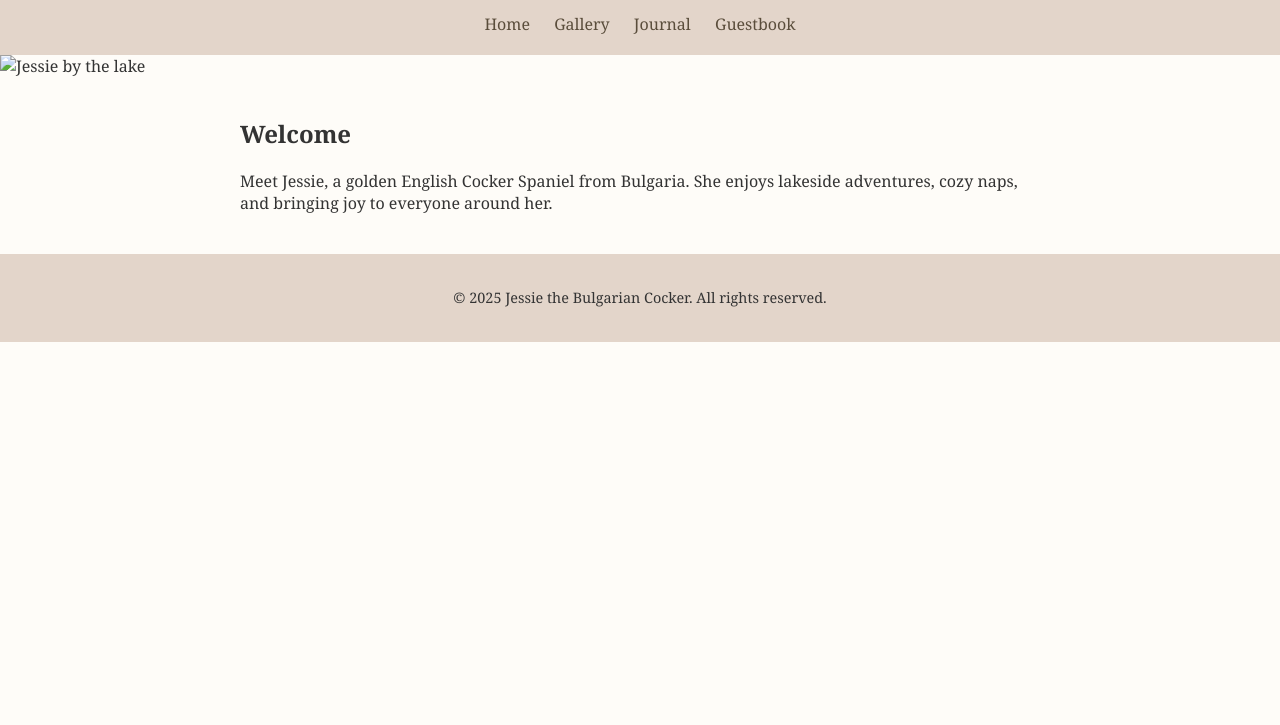
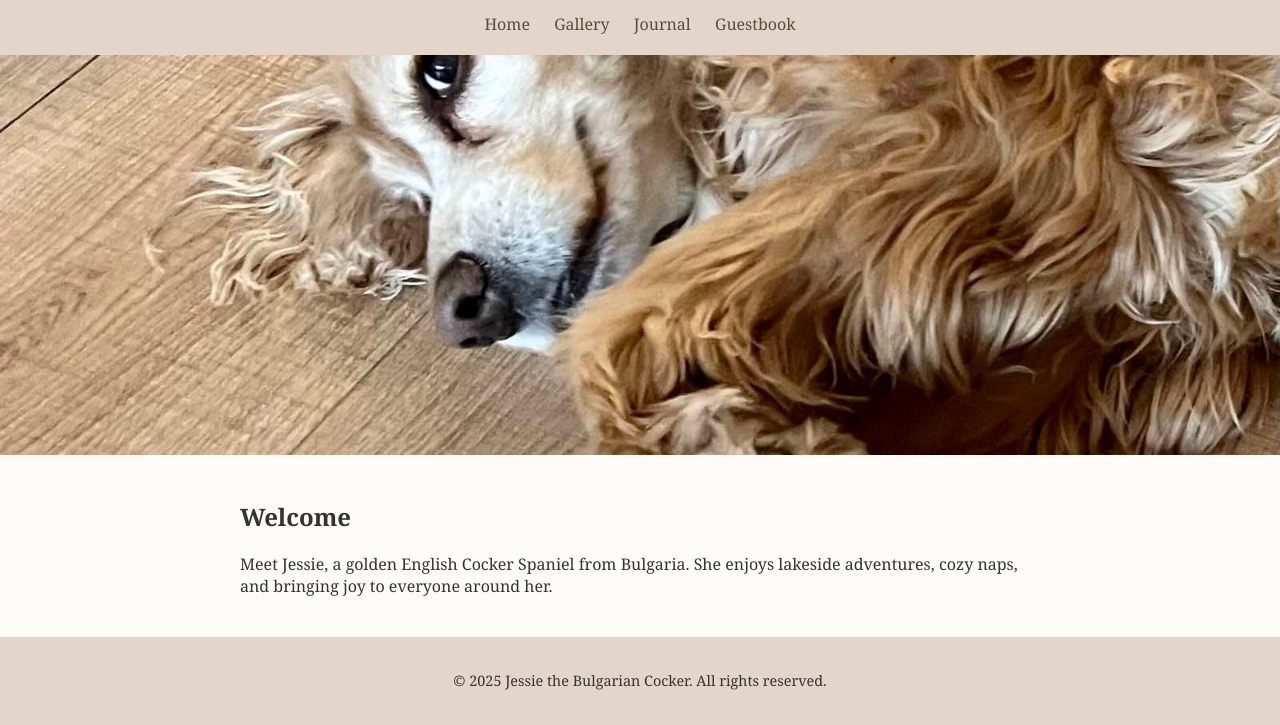
Before and after one commit to StanRachev/jessie, a plain HTML site: page index.html in a window 1280 px wide. Shown: the part 105-830 px from the top of the page. Before the commit the page ends 800 px from the top, so only its background shows below. Drawn offline with Linux system fonts and the light colour scheme.

Commit message:
Update index.html

```diff
--- a/index.html
+++ b/index.html
@@ -19,7 +19,7 @@
   </header>
 
   <section class="hero">
-    <img src="images/hero.jpg" alt="Jessie by the lake" />
+    <img src="images/photo4.jpg" alt="Jessie by the lake" />
   </section>
 
   <main class="content">
```
